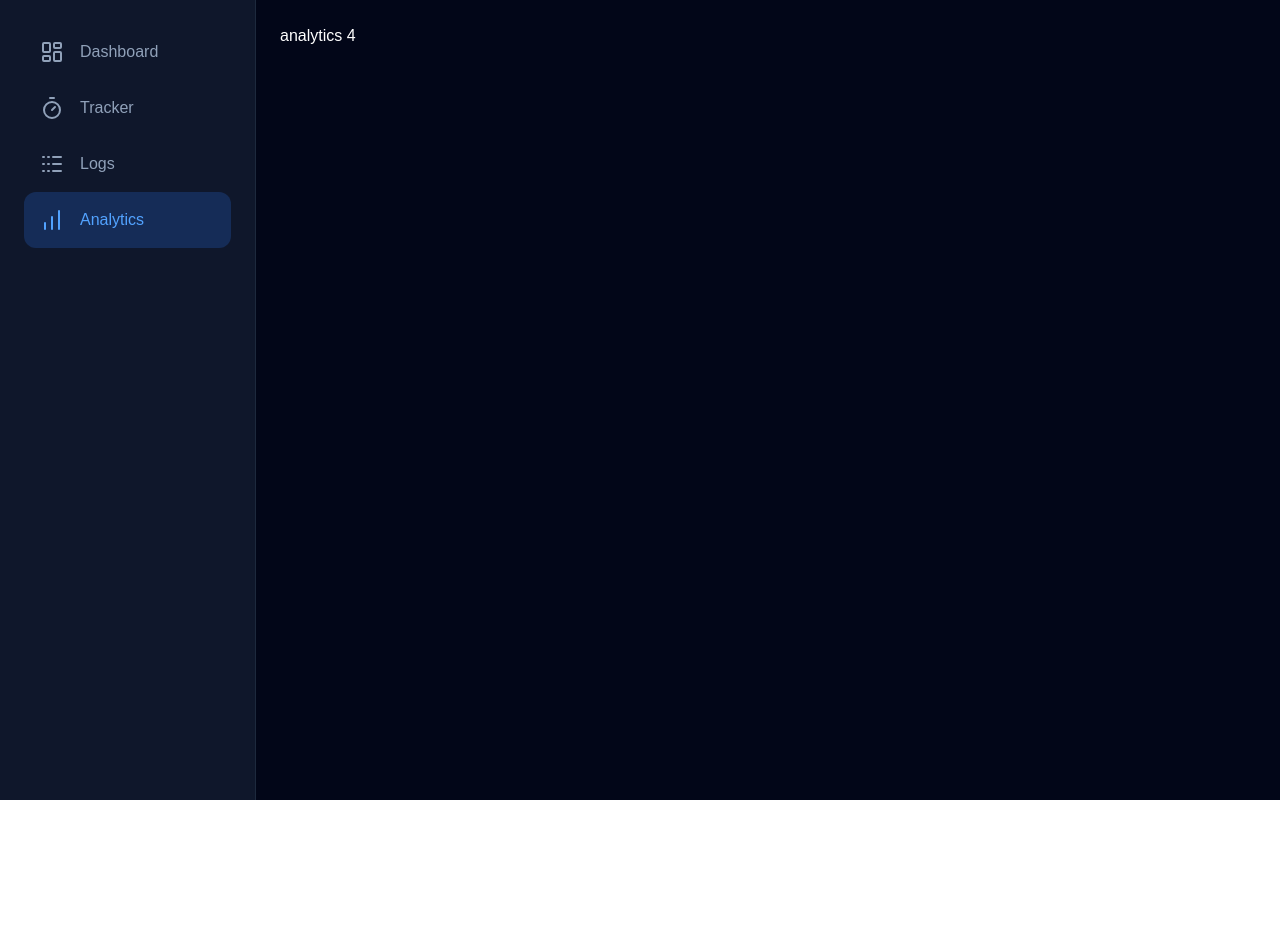
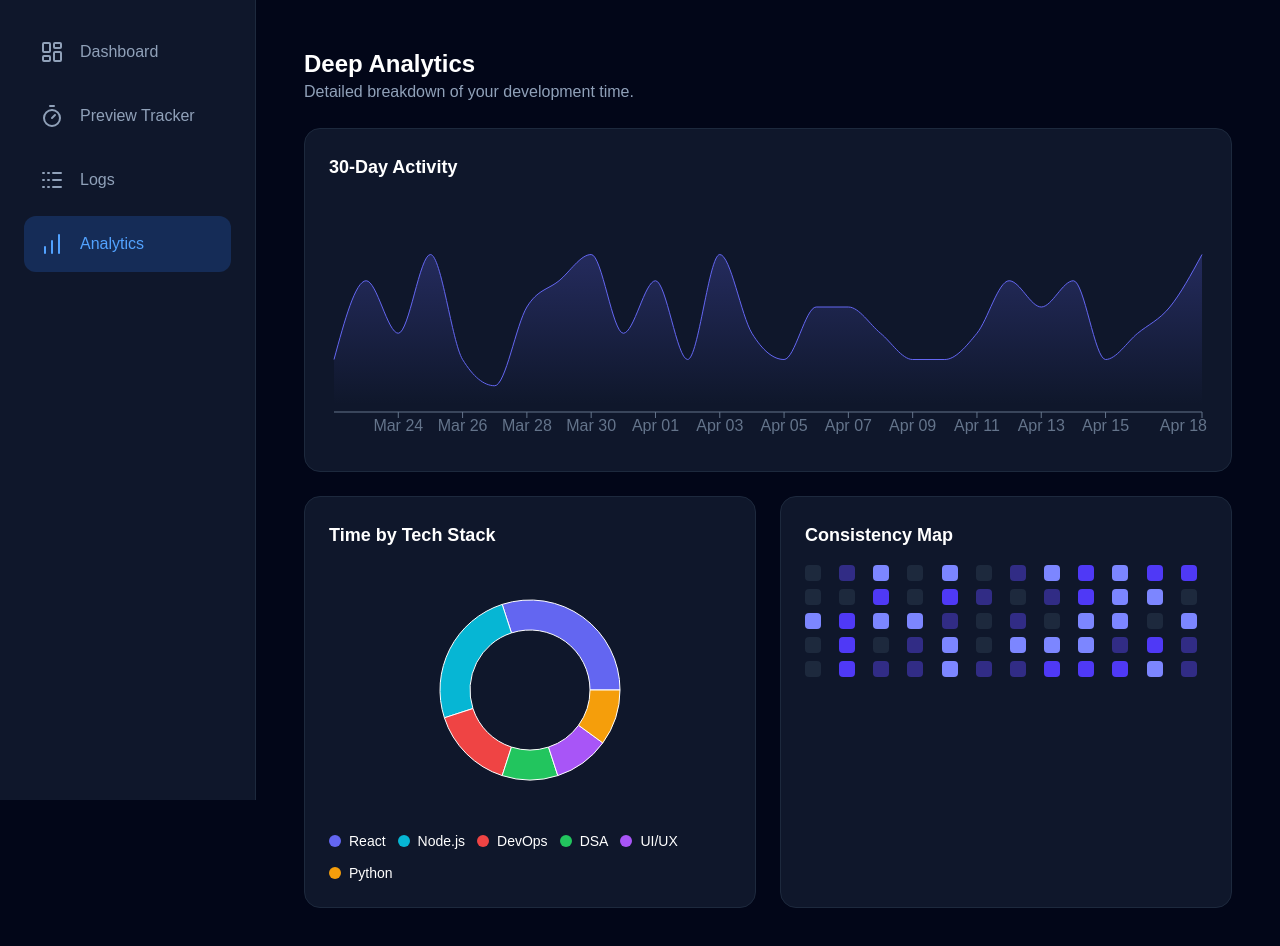
Before and after one commit to abhaymauryadev/devtrack, a Next.js app: page /analytics in a window 1280 px wide. Shown: the top 946 px of the page. Before the commit the page ends 800 px from the top, so only its background shows below. Built offline with nearby package versions, Linux system fonts and the light colour scheme.

Commit message:
feat: update the analytics page with UI

```diff
--- a/app/(main)/analytics/page.tsx
+++ b/app/(main)/analytics/page.tsx
@@ -1,9 +1,159 @@
-import React from 'react'
+"use client";
 
-export default function page() {
+import {
+  LineChart,
+  Line,
+  XAxis,
+  Tooltip,
+  ResponsiveContainer,
+  Area,
+  AreaChart,
+  PieChart,
+  Pie,
+  Cell,
+} from "recharts";
+
+const activityData = [
+  { date: "Mar 22", hours: 2 },
+  { date: "Mar 23", hours: 5 },
+  { date: "Mar 24", hours: 3 },
+  { date: "Mar 25", hours: 6 },
+  { date: "Mar 26", hours: 2 },
+  { date: "Mar 27", hours: 1 },
+  { date: "Mar 28", hours: 4 },
+  { date: "Mar 29", hours: 5 },
+  { date: "Mar 30", hours: 6 },
+  { date: "Mar 31", hours: 3 },
+  { date: "Apr 01", hours: 5 },
+  { date: "Apr 02", hours: 2 },
+  { date: "Apr 03", hours: 6 },
+  { date: "Apr 04", hours: 3 },
+  { date: "Apr 05", hours: 2 },
+  { date: "Apr 06", hours: 4 },
+  { date: "Apr 07", hours: 4 },
+  { date: "Apr 08", hours: 3 },
+  { date: "Apr 09", hours: 2 },
+  { date: "Apr 10", hours: 2 },
+  { date: "Apr 11", hours: 3 },
+  { date: "Apr 12", hours: 5 },
+  { date: "Apr 13", hours: 4 },
+  { date: "Apr 14", hours: 5 },
+  { date: "Apr 15", hours: 2 },
+  { date: "Apr 16", hours: 3 },
+  { date: "Apr 17", hours: 4 },
+  { date: "Apr 18", hours: 6 },
+];
+
+const techData = [
+  { name: "React", value: 30 },
+  { name: "Node.js", value: 25 },
+  { name: "DevOps", value: 15 },
+  { name: "DSA", value: 10 },
+  { name: "UI/UX", value: 10 },
+  { name: "Python", value: 10 },
+];
+
+const COLORS = ["#6366F1", "#06B6D4", "#EF4444", "#22C55E", "#A855F7", "#F59E0B"];
+
+export default function AnalyticsPage() {
   return (
-    <div>
-      analytics 4
+    <div className="p-6 space-y-6 bg-slate-950 min-h-screen text-white">
+      {/* Header */}
+      <div>
+        <h1 className="text-2xl font-bold">Deep Analytics</h1>
+        <p className="text-slate-400">
+          Detailed breakdown of your development time.
+        </p>
+      </div>
+
+      {/* Line Chart */}
+      <div className="bg-slate-900 p-6 rounded-2xl border border-slate-800">
+        <h2 className="mb-4 text-lg font-semibold">30-Day Activity</h2>
+
+        <ResponsiveContainer width="100%" height={250}>
+          <AreaChart data={activityData}>
+            <XAxis dataKey="date" stroke="#64748B" />
+            <Tooltip />
+            <Area
+              type="monotone"
+              dataKey="hours"
+              stroke="#6366F1"
+              fill="url(#colorGradient)"
+            />
+            <defs>
+              <linearGradient id="colorGradient" x1="0" y1="0" x2="0" y2="1">
+                <stop offset="5%" stopColor="#6366F1" stopOpacity={0.4} />
+                <stop offset="95%" stopColor="#6366F1" stopOpacity={0} />
+              </linearGradient>
+            </defs>
+          </AreaChart>
+        </ResponsiveContainer>
+      </div>
+
+      {/* Bottom Grid */}
+      <div className="grid md:grid-cols-2 gap-6">
+        {/* Donut Chart */}
+        <div className="bg-slate-900 p-6 rounded-2xl border border-slate-800">
+          <h2 className="mb-4 text-lg font-semibold">Time by Tech Stack</h2>
+
+          <ResponsiveContainer width="100%" height={250}>
+            <PieChart>
+              <Pie
+                data={techData}
+                innerRadius={60}
+                outerRadius={90}
+                dataKey="value"
+              >
+                {techData.map((entry, index) => (
+                  <Cell key={index} fill={COLORS[index]} />
+                ))}
+              </Pie>
+            </PieChart>
+          </ResponsiveContainer>
+
+          {/* Legend */}
+          <div className="flex flex-wrap gap-3 mt-4 text-sm">
+            {techData.map((item, i) => (
+              <div key={i} className="flex items-center gap-2">
+                <span
+                  className="w-3 h-3 rounded-full"
+                  style={{ background: COLORS[i] }}
+                />
+                {item.name}
+              </div>
+            ))}
+          </div>
+        </div>
+
+        {/* Heatmap */}
+        <div className="bg-slate-900 p-6 rounded-2xl border border-slate-800">
+          <h2 className="mb-4 text-lg font-semibold">Consistency Map</h2>
+
+          <div className="grid grid-cols-12 gap-2">
+            {Array.from({ length: 60 }).map((_, i) => {
+              const level = Math.floor(Math.random() * 4);
+
+              return (
+                <div
+                  key={i}
+                  className={`
+                    w-4 h-4 rounded-sm
+                    ${
+                      level === 0
+                        ? "bg-slate-800"
+                        : level === 1
+                        ? "bg-indigo-900"
+                        : level === 2
+                        ? "bg-indigo-600"
+                        : "bg-indigo-400"
+                    }
+                  `}
+                />
+              );
+            })}
+          </div>
+        </div>
+      </div>
     </div>
-  )
+  );
 }
--- a/app/(main)/layout.tsx
+++ b/app/(main)/layout.tsx
@@ -20,8 +20,8 @@ const menuItems = [
     path: "/dashboard",
   },
   {
-    id: "tracker",
-    label: "Tracker",
+    id: "preivewtracker",
+    label: "Preview Tracker",
     icon: <Timer />,
     path: "/previewtracker",
   },
@@ -90,7 +90,7 @@ export default function MainLayout({
       </div>
 
       {/* ✅ Desktop Sidebar */}
-      <aside className="hidden md:flex fixed left-0 top-0 h-screen w-64 bg-slate-900 flex-col p-6 border-r border-slate-800">
+      <aside className="hidden md:flex fixed left-0 top-0 h-screen w-64 gap-2 bg-slate-900 flex-col p-6 border-r border-slate-800 transition-all ease-in-out ">
         <SidebarContent />
       </aside>
 
--- a/components/Timer.tsx
+++ b/components/Timer.tsx
@@ -20,6 +20,7 @@ const MODES = {
 };
 
 export default function Timer() {
+  const [bgImage, setBgImage] = useState<string | null>(null);
   const { time, setTime, start, stop, reset, running } = useTimer();
   const router = useRouter();
 
@@ -53,7 +54,7 @@ export default function Timer() {
     if (mode === "LONG_BREAK") setTime(MODES.LONG_BREAK);
   };
 
-  // 🚀 Open popup + hide UI
+  //  Open popup + hide UI
   const openPopup = () => {
     window.open(
       "/popup",
--- a/package.json
+++ b/package.json
@@ -20,6 +20,7 @@
     "react": "19.2.4",
     "react-dom": "19.2.4",
     "react-icons": "^5.6.0",
+    "recharts": "^3.8.1",
     "zustand": "^5.0.12"
   },
   "devDependencies": {
```
Also changed, not shown: 1 other file (tests, documents, lock files or other folders).
